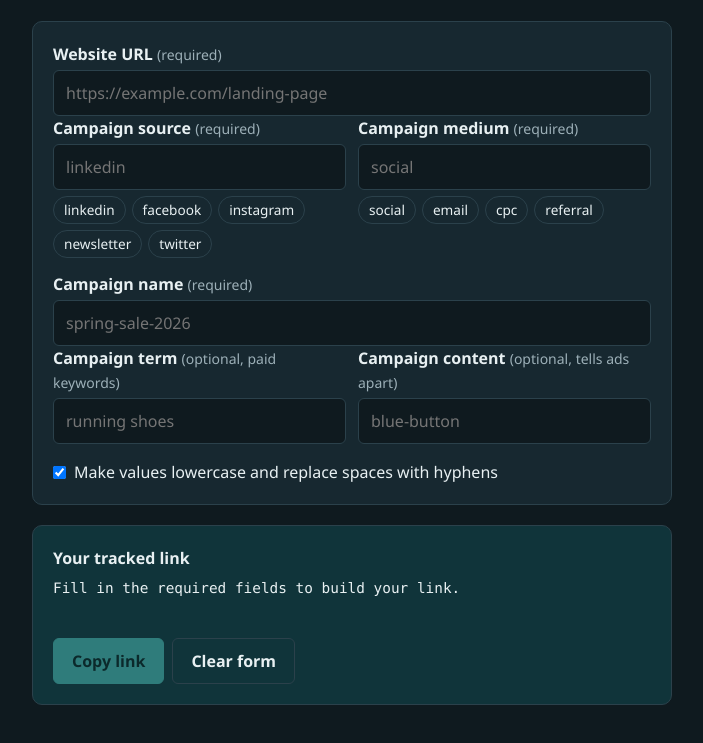
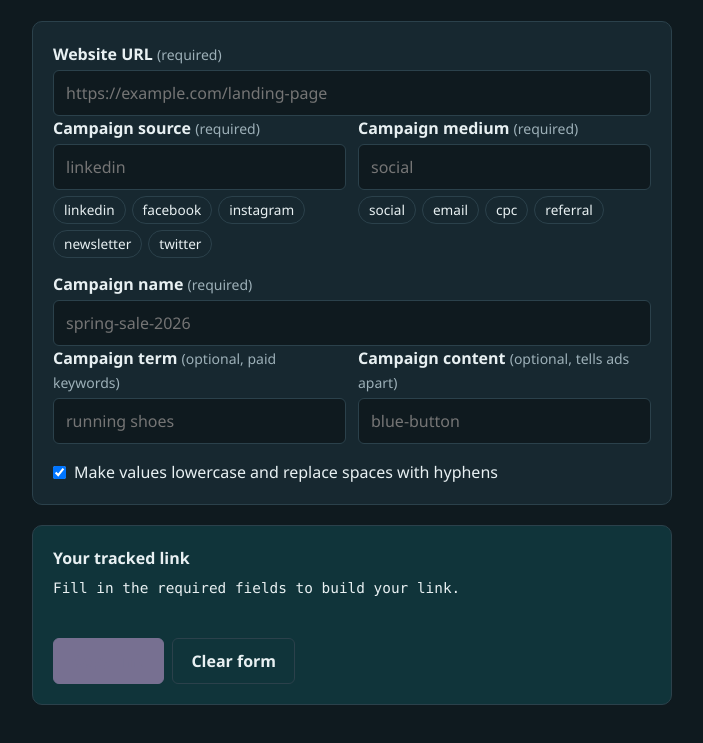
Before and after one commit to kovida99-eng/utm-link-builder, a plain HTML site: page index.html in a window 1280 px wide. Shown: the part 101-844 px from the top of the page, without its empty margins (288-991 px from the left). Drawn offline with Linux system fonts and the dark colour scheme.

Commit message:
Update index.html

```diff
--- a/index.html
+++ b/index.html
@@ -13,7 +13,7 @@
   @media (prefers-color-scheme: dark) {
     :root {
       --bg: #0f1a1f; --card: #172830; --ink: #e8f0f2; --muted: #9db0b8;
-      --line: #2b414b; --accent: #4fc3bb; --accent-ink: #08201e; --out: #10343a;
+      --line: #2b414b; --accent: #DDADE7; --accent-ink: #DDADE7; --out: #10343a;
       --err: #ff8a80;
     }
   }
```
